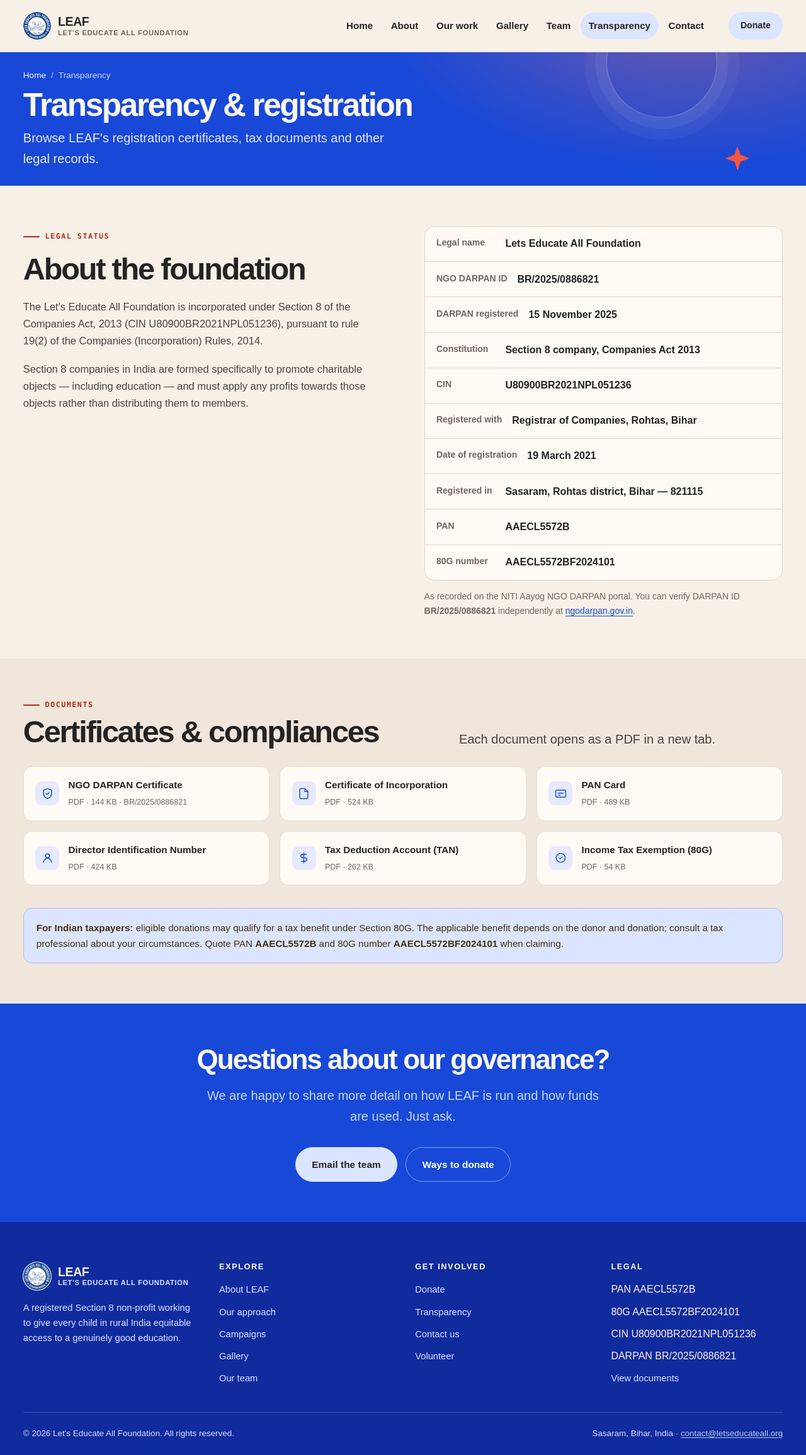
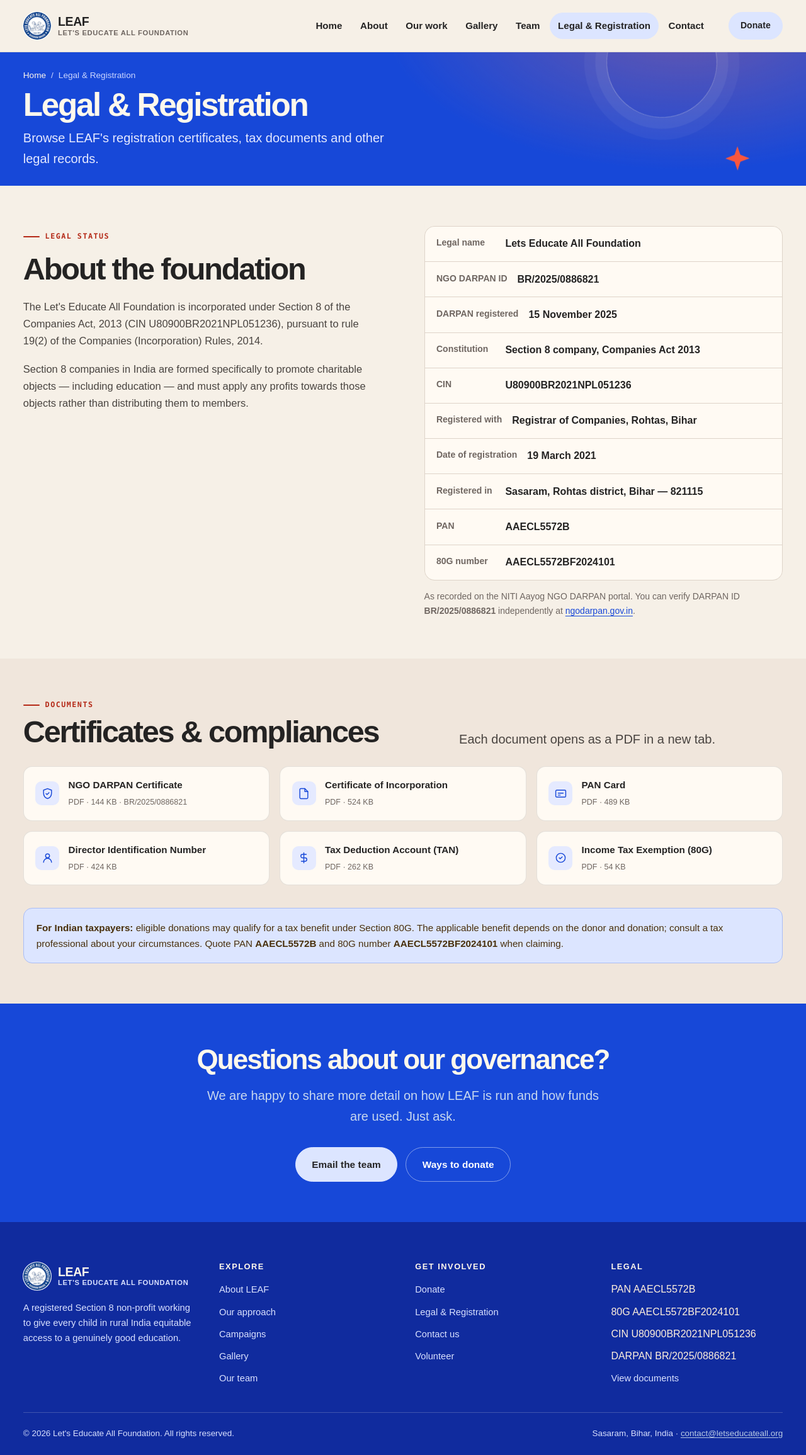
Before and after one commit to ayushGHub/ngo_nov26, a plain HTML site: page transparency.html in a window 1280 px wide. Shown: the whole page at 63% size. Drawn offline with Linux system fonts and the light colour scheme.

Commit message:
Rename transparency page to legal and registration
Co-authored-by: Copilot <223556219+Copilot@users.noreply.github.com>

```diff
--- a/transparency.html
+++ b/transparency.html
@@ -3,13 +3,13 @@
 <head>
 <meta charset="utf-8">
 <meta name="viewport" content="width=device-width, initial-scale=1">
-<title>Transparency &amp; registration — LEAF | Let's Educate All Foundation</title>
+<title>Legal &amp; Registration — LEAF | Let's Educate All Foundation</title>
 <meta name="description" content="LEAF's registration certificates and legal compliances: NGO DARPAN certificate, Certificate of Incorporation, PAN, DIN, TAN and 80G income tax exemption. Section 8 non-profit, DARPAN ID BR/2025/0886821.">
 <link rel="canonical" href="https://www.letseducateall.org/transparency.html">
 <meta name="theme-color" content="#1748d8">
 <meta property="og:type" content="website">
 <meta property="og:site_name" content="Let's Educate All Foundation">
-<meta property="og:title" content="Transparency &amp; registration — LEAF">
+<meta property="og:title" content="Legal &amp; Registration — LEAF">
 <meta property="og:description" content="Our registration certificates and legal compliances, published in full for your review and reference.">
 <meta property="og:url" content="https://www.letseducateall.org/transparency.html">
 <meta property="og:image" content="https://www.letseducateall.org/assets/img/og-cover.jpg">
@@ -38,7 +38,7 @@
       <a href="index.html#campaigns">Our work</a>
       <a href="gallery.html">Gallery</a>
       <a href="index.html#team">Team</a>
-      <a href="transparency.html" aria-current="page">Transparency</a>
+      <a href="transparency.html" aria-current="page">Legal &amp; Registration</a>
       <a href="index.html#contact">Contact</a>
       <a class="btn btn--accent btn--sm" href="donate.html">Donate</a>
     </nav>
@@ -51,9 +51,9 @@
   <section class="page-hero">
     <div class="wrap">
       <nav class="breadcrumb" aria-label="Breadcrumb">
-        <a href="index.html">Home</a><span aria-hidden="true">/</span><span>Transparency</span>
+        <a href="index.html">Home</a><span aria-hidden="true">/</span><span>Legal &amp; Registration</span>
       </nav>
-      <h1>Transparency &amp; registration</h1>
+      <h1>Legal &amp; Registration</h1>
       <p>Browse LEAF's registration certificates, tax documents and other legal records.</p>
     </div>
   </section>
@@ -169,7 +169,7 @@
         <h3>Get involved</h3>
         <ul>
           <li><a href="donate.html">Donate</a></li>
-          <li><a href="transparency.html">Transparency</a></li>
+          <li><a href="transparency.html">Legal &amp; Registration</a></li>
           <li><a href="index.html#contact">Contact us</a></li>
           <li><a href="mailto:contact@letseducateall.org">Volunteer</a></li>
         </ul>
```
Also changed, not shown: donate.html (+3 -3 lines), gallery.html (+2 -2 lines), index.html (+2 -2 lines), 1 other file.
